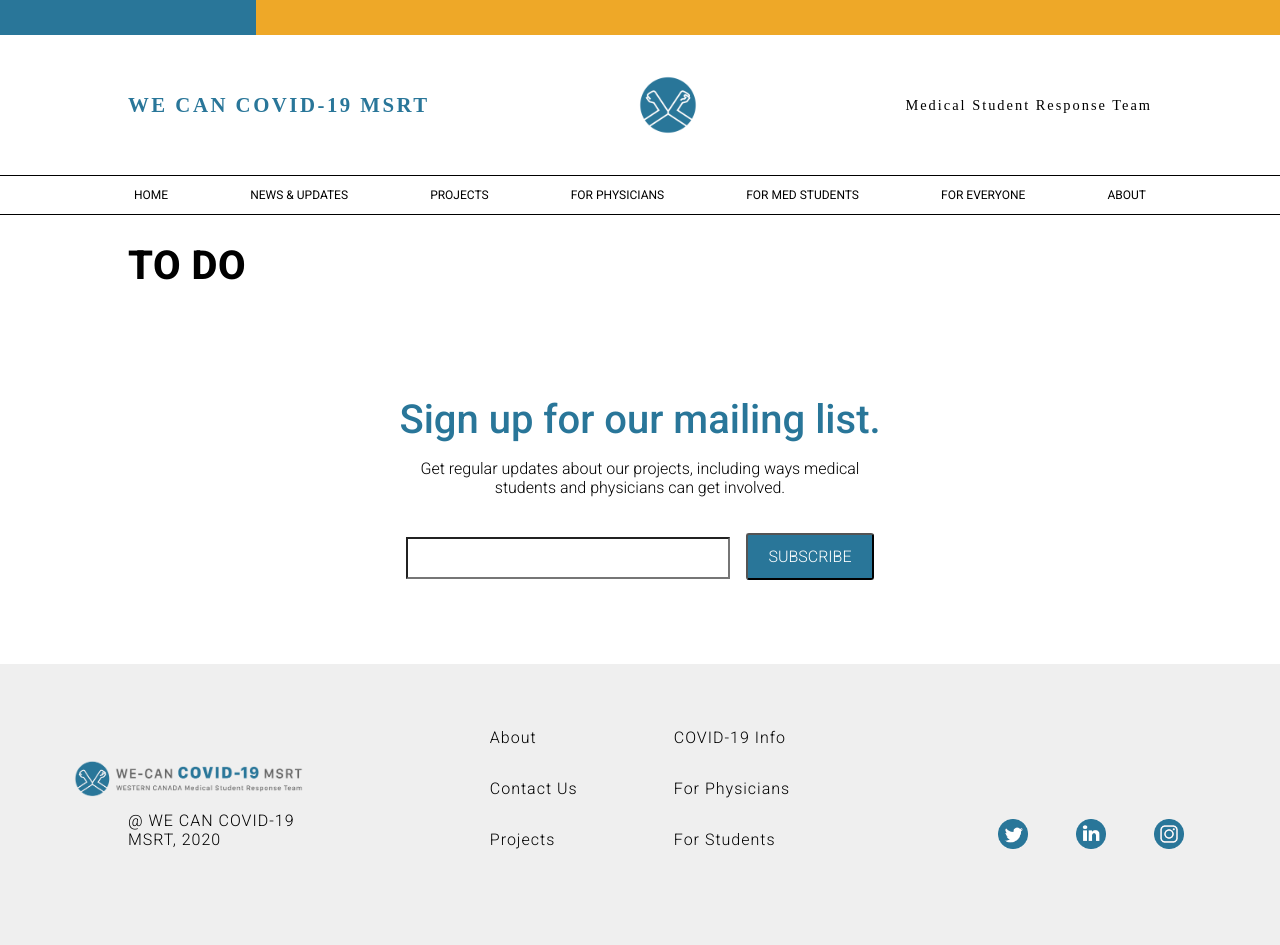
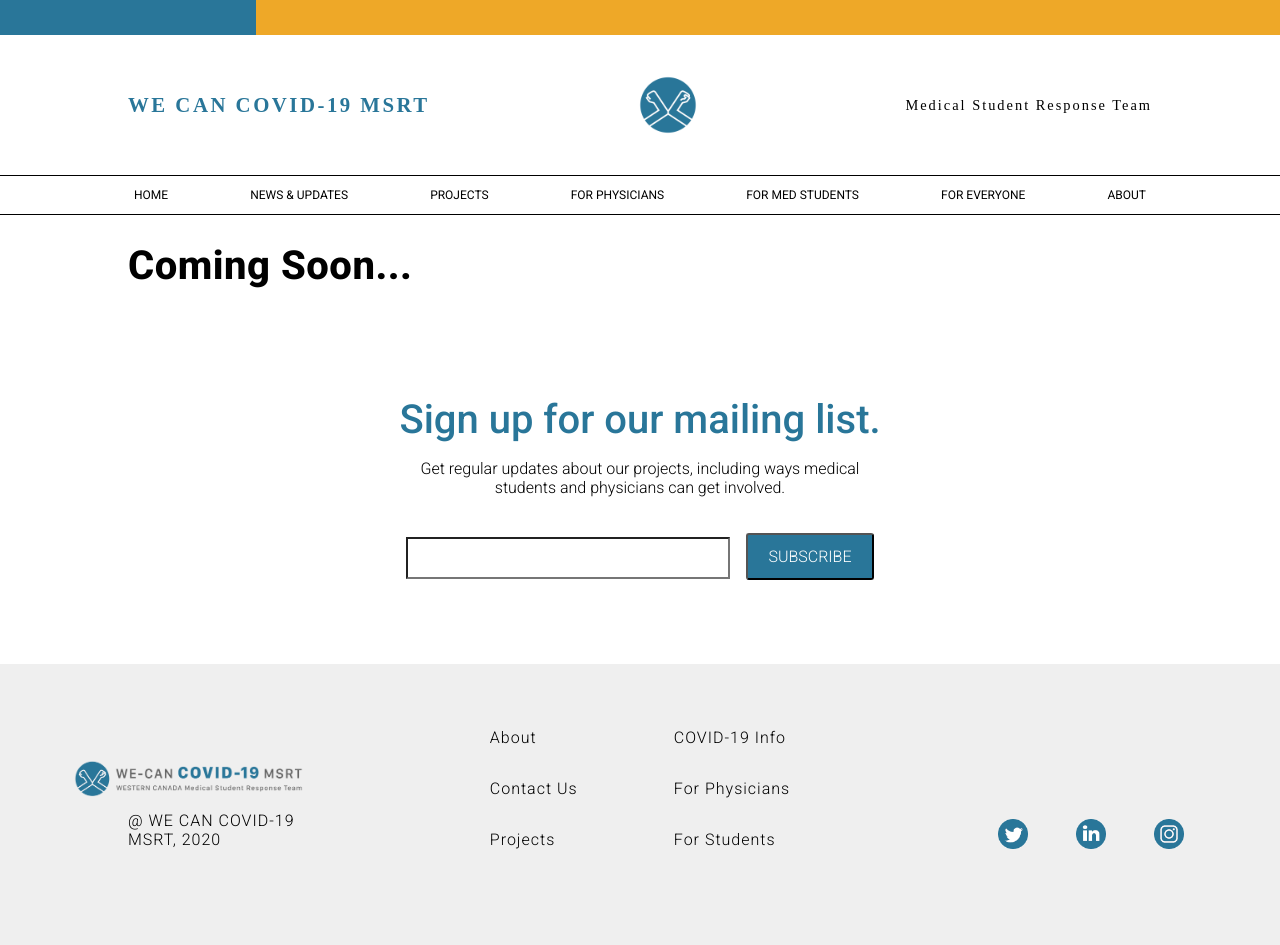
Before and after one commit to wecanmsrt/bcmsrt.github.io, a Jekyll site: the page built from updates.html, in a window 1280 px wide. Built offline with Jekyll 4.4.1, drawn with Linux system fonts in a browser that asks for light colours; some web fonts are replaced.

Commit message:
add Coming Soon to news and updates

```diff
--- a/updates.html
+++ b/updates.html
@@ -4,5 +4,5 @@ title: Updates
 permalink: /updates/
 ---
 <div class="container">
-  <h1>TO DO</h1>
+  <h1>Coming Soon...</h1>
 </div>
```
